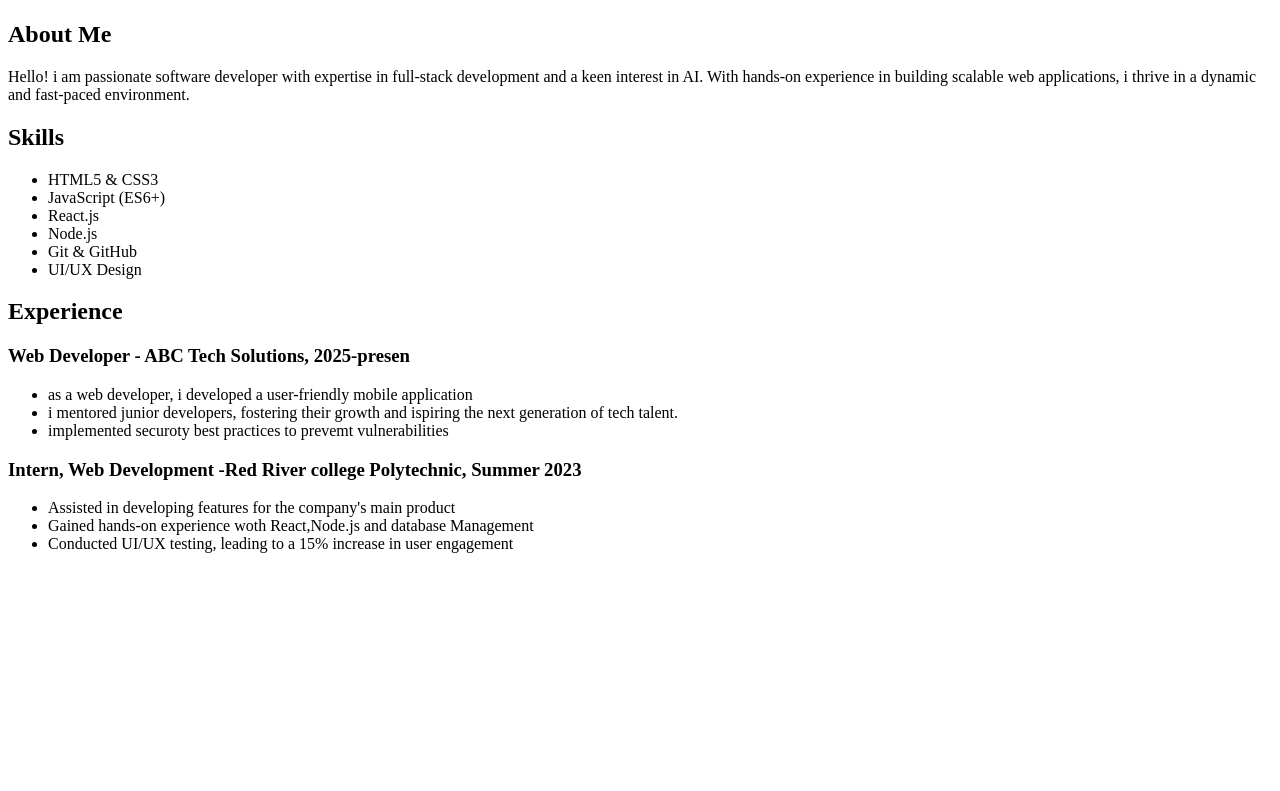
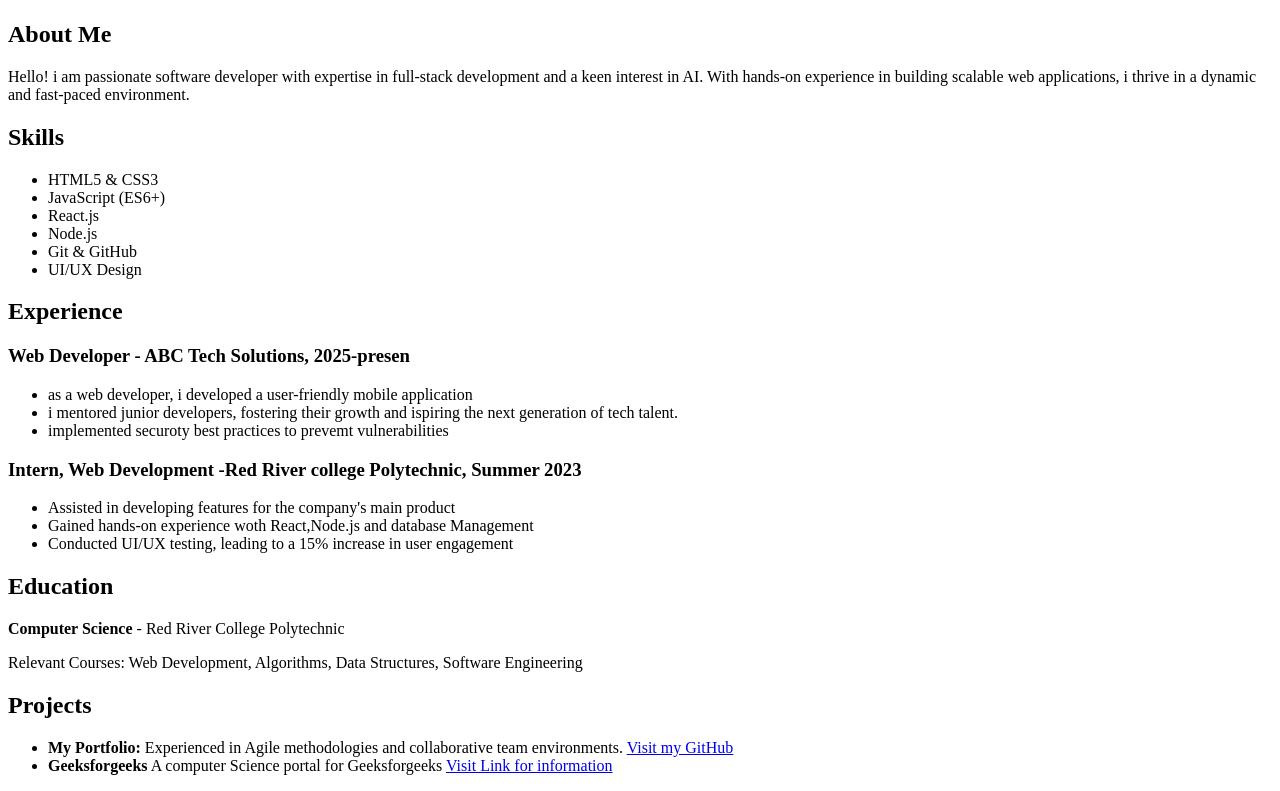
Before and after one commit to jashansidhu92/Assignment-1-front-end-dev, a plain HTML site: page index.HTML in a window 1280 px wide. Shown: the part 317-1108 px from the top of the page. Before the commit the page ends 886 px from the top, so only its background shows below. Drawn offline with Linux system fonts and the light colour scheme.

Commit message:
updated my education section and attached link of my projects so far and helpfull website

```diff
--- a/index.HTML
+++ b/index.HTML
@@ -55,6 +55,34 @@
     </ul>
   </section>
 
+  <!-- Education Section -->
+  <section class="education">
+    <h2>Education</h2>
+    <p><b>Computer Science</b> - Red River College Polytechnic</p>
+    <p>Relevant Courses: Web Development, Algorithms, Data Structures, Software Engineering</p>
+  </section>
+
+  <!-- Links Section -->
+  <section class="links">
+
+    <h2> Projects </h2>
+    <ul>
+        <li>
+            <b> My Portfolio: </b>
+            Experienced in Agile methodologies and collaborative team environments.
+            <a href="https://github.com/jashansidhu92"> Visit my GitHub</a>
+        </li>
+        <li>
+
+            <b>Geeksforgeeks</b>
+            A computer Science portal for Geeksforgeeks
+            <a href="https://www.geeksforgeeks.org/"> Visit Link for information</a>
+
+        </li>
+    </ul>
+  </section>
+
+
 
 </body>
 </html>
```
